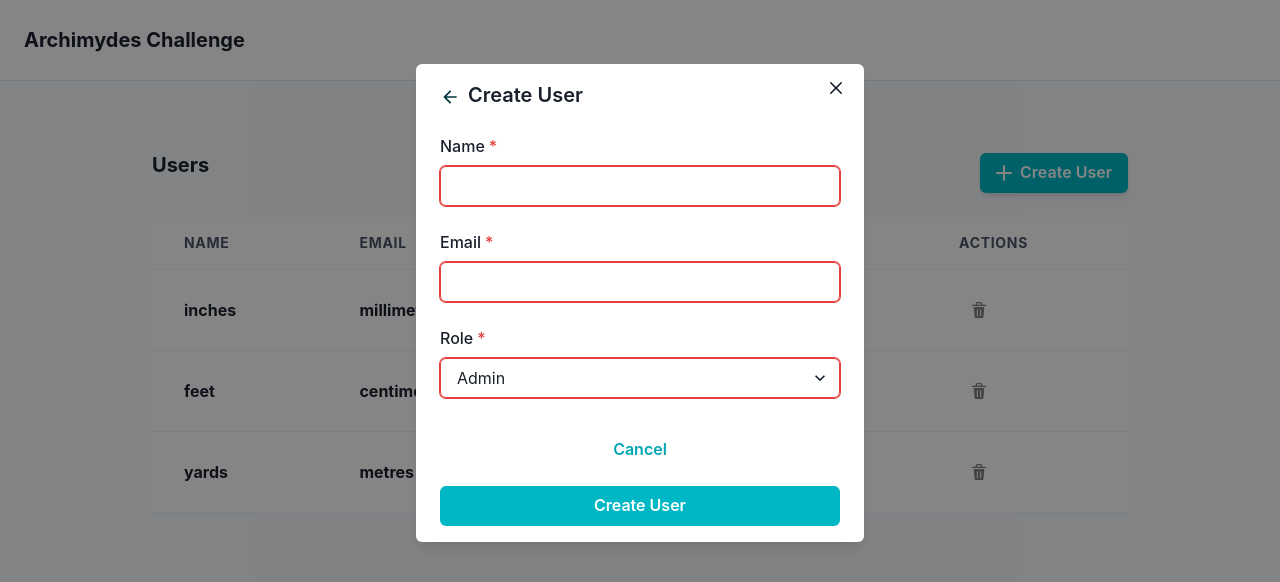
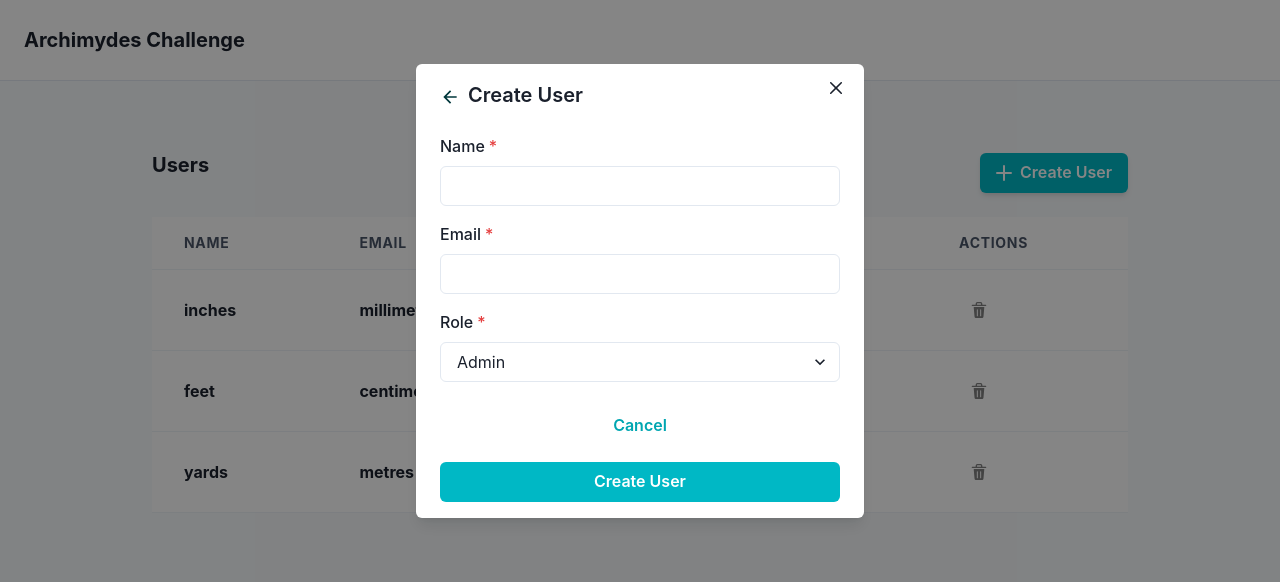
Before and after one commit to Boasbabs/react-frontend-challenge, a Next.js app: page / in a window 1280 px wide. Both pictures are taken after a click on the button "Create User". Shown: the top 582 px of the page. Built offline with nearby package versions, Linux system fonts and the light colour scheme.

Commit message:
refactor: add form for create user modal

```diff
--- a/package.json
+++ b/package.json
@@ -14,10 +14,13 @@
     "@chakra-ui/react": "^2.8.2",
     "@emotion/react": "^11.13.3",
     "@emotion/styled": "^11.13.0",
+    "@hookform/resolvers": "^3.9.0",
     "framer-motion": "^11.5.4",
     "next": "14.2.11",
     "react": "^18",
-    "react-dom": "^18"
+    "react-dom": "^18",
+    "react-hook-form": "^7.53.0",
+    "yup": "^1.4.0"
   },
   "devDependencies": {
     "@types/node": "^20",
--- a/src/modules/users/components/CreateUser.tsx
+++ b/src/modules/create-user/CreateUser.tsx
@@ -18,9 +18,32 @@ import {
     Select
 } from '@chakra-ui/react'
 import { AddIcon, ArrowBackIcon } from '@chakra-ui/icons'
+import { useForm } from 'react-hook-form'
+import { yupResolver } from '@hookform/resolvers/yup'
+import { createUserValidationSchema } from './utils'
 
 const CreateUser = () => {
     const { isOpen, onOpen, onClose } = useDisclosure()
+
+    const {
+        register,
+        handleSubmit,
+        reset,
+        formState: { errors }
+    } = useForm({
+        resolver: yupResolver(createUserValidationSchema),
+        defaultValues: {
+            name: '',
+            email: '',
+            role: 'admin'
+        }
+    })
+
+    const onSubmit = (values: any) => {
+        console.log(values)
+        onClose()
+        reset()
+    }
 
     return (
         <>
@@ -42,26 +65,36 @@ const CreateUser = () => {
                     </ModalHeader>
                     <ModalCloseButton />
                     <ModalBody>
-                        <form onSubmit={() => {}}>
+                        <form>
                             <Stack spacing={4}>
-                                <FormControl isInvalid={true} isRequired>
+                                <FormControl isInvalid={Boolean(errors.name)} isRequired>
                                     <FormLabel>Name</FormLabel>
-                                    <Input type="text" id="name" />
-                                    <FormErrorMessage>{/* no error */}</FormErrorMessage>
+                                    <Input type="text" id="name" {...register('name')} />
+                                    <FormErrorMessage>
+                                        {errors.name && errors.name.message}
+                                    </FormErrorMessage>
                                 </FormControl>
-                                <FormControl isInvalid={true} isRequired>
+                                <FormControl isInvalid={Boolean(errors.email)} isRequired>
                                     <FormLabel>Email</FormLabel>
-                                    <Input type="email" id="email" />
-                                    <FormErrorMessage>{/* no error */}</FormErrorMessage>
+                                    <Input
+                                        type="email"
+                                        id="email"
+                                        {...register('email')}
+                                    />
+                                    <FormErrorMessage>
+                                        {errors.email && errors.email.message}
+                                    </FormErrorMessage>
                                 </FormControl>
-                                <FormControl isInvalid={true} isRequired>
+                                <FormControl isInvalid={Boolean(errors.role)} isRequired>
                                     <FormLabel>Role</FormLabel>
-                                    <Select id="role">
+                                    <Select id="role" {...register('role')}>
                                         <option value="admin">Admin</option>
                                         <option value="user">User</option>
                                     </Select>
 
-                                    <FormErrorMessage>{/* no error */}</FormErrorMessage>
+                                    <FormErrorMessage>
+                                        {errors.role && errors.role.message}
+                                    </FormErrorMessage>
                                 </FormControl>
                             </Stack>
                         </form>
@@ -77,7 +110,9 @@ const CreateUser = () => {
                             <Button variant="ghost" onClick={onClose} width={'full'}>
                                 Cancel
                             </Button>
-                            <Button width={'full'}>Create User</Button>
+                            <Button width={'full'} onClick={handleSubmit(onSubmit)}>
+                                Create User
+                            </Button>
                         </Stack>
                     </ModalFooter>
                 </ModalContent>
--- /dev/null
+++ b/src/modules/create-user/utils.ts
@@ -0,0 +1,26 @@
+import exp from 'constants'
+import * as yup from 'yup'
+
+enum RoleValues {
+    ROLE_ADMIN = 'admin',
+    ROLE_USER = 'user'
+}
+
+type Role = `${RoleValues}`
+
+export interface CreateUserFormValues {
+    name: string
+    email: string
+    role:  Role
+}
+
+export const createUserValidationSchema = yup.object().shape({
+    name: yup
+        .string()
+        .min(2, 'Name must be at least 2 characters long')
+        .required('Name is required'),
+    email: yup.string().email().required('Email is required'),
+    role: yup
+        .string()
+        .required('Role is required')
+})
--- a/src/modules/users/index.tsx
+++ b/src/modules/users/index.tsx
@@ -6,16 +6,12 @@ import {
     Tr,
     Th,
     Td,
-    Button,
-    Flex,
     TableContainer,
     Box,
-    Spacer,
     IconButton,
-    Heading
 } from '@chakra-ui/react'
 import { DeleteIcon } from '@chakra-ui/icons'
-import CreateUser from './components/CreateUser'
+import CreateUser from '../create-user/CreateUser'
 import SectionHeader from '@/modules/common/SectionHeader'
 
 const Users = ({}) => {
```
Also changed, not shown: 1 other file (tests, documents, lock files or other folders).
